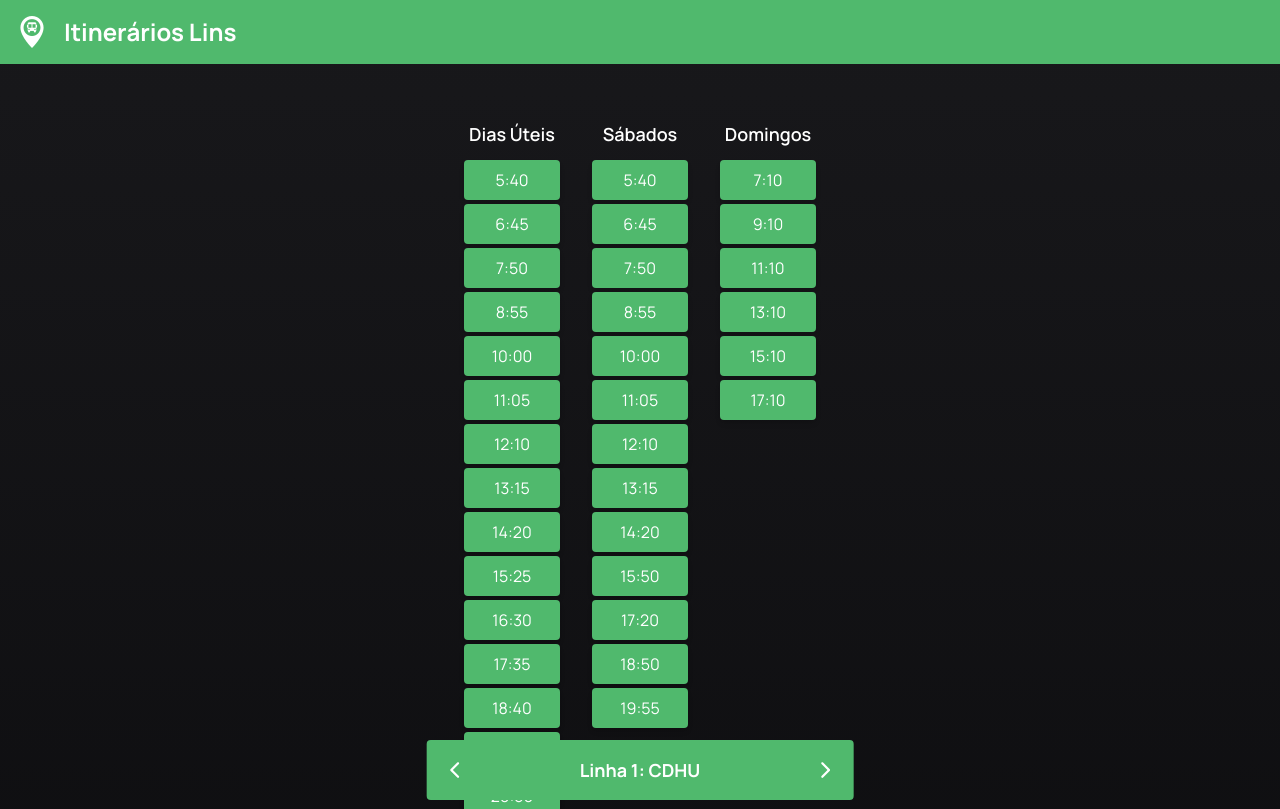
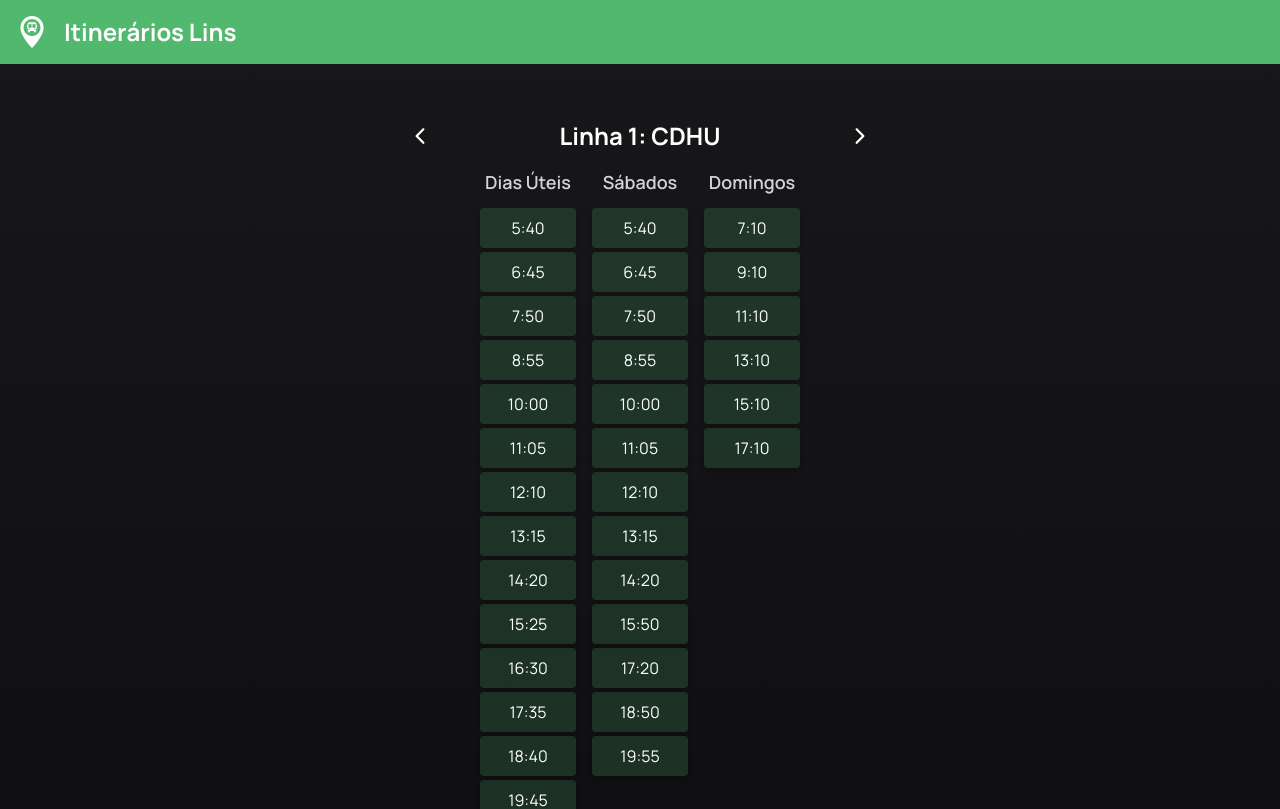
Before and after one commit to soliveirarm/lins-bus, a React (Vite) app: page / in a window 1280 px wide. Shown: the top 809 px of the page. Built offline with nearby package versions, Linux system fonts and the light colour scheme.

Commit message:
feat: change interface
- remove bottom bar
- add line number and name on top
- add menu to select a specific line

```diff
--- a/index.html
+++ b/index.html
@@ -1,5 +1,5 @@
 <!DOCTYPE html>
-<html lang="en">
+<html lang="pt-br">
   <head>
     <meta charset="UTF-8" />
     <link rel="shortcut icon" href="favicon.png" type="image/x-icon" />
--- a/src/App.jsx
+++ b/src/App.jsx
@@ -5,10 +5,11 @@ import BusLineSchedule from "./components/BusLineSchedule"
 import Legend from "./components/Legend"
 import Header from "./components/Header"
 import Footer from "./components/Footer"
-import BottomNavBar from "./components/BottomNavBar"
+import LinesModal from "./components/LinesModal"
 
 function App() {
   const [line, setLine] = useState(1)
+  const [isHidden, setIsHidden] = useState(true)
 
   const nextLine = () => {
     if (line === 11) setLine(1)
@@ -32,18 +33,20 @@ function App() {
           nextLine={nextLine}
           previousLine={previousLine}
           {...currentLine}
+          openModal={() => setIsHidden(false)}
         />
       </main>
+
+      <LinesModal
+        isHidden={isHidden}
+        setIsHidden={setIsHidden}
+        setLine={setLine}
+        itinerario={itinerario}
+      />
 
       <Legend />
 
       <Footer />
-
-      <BottomNavBar
-        currentLine={currentLine}
-        nextLine={nextLine}
-        previousLine={previousLine}
-      />
     </div>
   )
 }
--- a/src/components/BottomNavBar.jsx
+++ /dev/null
@@ -1,30 +0,0 @@
-/* eslint-disable react/prop-types */
-import { IoIosArrowForward, IoIosArrowBack } from "react-icons/io"
-import { useSwipeable } from "react-swipeable"
-
-function BottomNavBar({ currentLine, previousLine, nextLine }) {
-  const swipes = useSwipeable({
-    onSwipedLeft: nextLine,
-    onSwipedRight: previousLine,
-  })
-  return (
-    <div
-      {...swipes}
-      className="fixed bottom-0 w-full md:w-1/3 md:left-1/2 md:-translate-x-1/2"
-    >
-      <span className="flex justify-between  p-4 bg-custom-green rounded">
-        <button className="text-2xl" onClick={previousLine}>
-          <IoIosArrowBack />
-        </button>
-        <p className="font-bold text-lg">
-          Linha {currentLine.linha}: {currentLine.nome}
-        </p>
-        <button className="text-2xl" onClick={nextLine}>
-          <IoIosArrowForward />
-        </button>
-      </span>
-    </div>
-  )
-}
-
-export default BottomNavBar
--- a/src/components/BusLineSchedule.jsx
+++ b/src/components/BusLineSchedule.jsx
@@ -1,12 +1,42 @@
 /* eslint-disable react/prop-types */
 import TimetableList from "./TimetableList"
+import { IoIosArrowForward, IoIosArrowBack } from "react-icons/io"
+import { useSwipeable } from "react-swipeable"
 
-function BusLineSchedule({ horarios }) {
+function BusLineSchedule({
+  linha,
+  nome,
+  horarios,
+  previousLine,
+  nextLine,
+  openModal,
+}) {
   const { dias_uteis, sabados, domingos } = horarios
+
+  const swipeable = useSwipeable({
+    onSwipedLeft: nextLine,
+    onSwipedRight: previousLine,
+  })
 
   return (
     <div className="flex flex-col items-center gap-4 p-4">
-      <span className="flex gap-4 sm:gap-8">
+      <span className="w-full sm:w-auto flex justify-between items-center gap-4">
+        <button className="text-2xl" onClick={previousLine}>
+          <IoIosArrowBack />
+        </button>
+
+        <button onClick={openModal} className=" sm:w-96 text-center">
+          <h2 className="text-xl sm:text-2xl font-bold">
+            Linha {linha}: {nome}
+          </h2>
+        </button>
+
+        <button className="text-2xl" onClick={nextLine}>
+          <IoIosArrowForward />
+        </button>
+      </span>
+
+      <span {...swipeable} className="flex gap-4">
         <TimetableList title="Dias Úteis" day={dias_uteis} />
         <TimetableList title="Sábados" day={sabados} />
         {domingos && <TimetableList title="Domingos" day={domingos} />}
--- a/src/components/Footer.jsx
+++ b/src/components/Footer.jsx
@@ -1,6 +1,6 @@
 function Footer() {
   return (
-    <footer className="bg-black p-4 text-center mb-16">
+    <footer className="bg-black p-4 text-center">
       <p>
         Desenvolvido por{" "}
         <a
--- /dev/null
+++ b/src/components/LinesModal.jsx
@@ -0,0 +1,42 @@
+import { useState } from "react"
+import { IoIosClose } from "react-icons/io"
+
+/* eslint-disable react/prop-types */
+function LinesModal({ itinerario, setLine, isHidden, setIsHidden }) {
+  const [selected, isSelected] = useState(1)
+
+  const hideLineMenu = () => setIsHidden(true)
+  const handleClick = (line) => {
+    setLine(line)
+    isSelected(line)
+    hideLineMenu()
+  }
+  return (
+    <div
+      className={`${
+        isHidden ? "hidden" : null
+      } h-full overflow-y-scroll fixed top-0 left-[10%] w-full`}
+    >
+      <div className="relative bg-black">
+        <button onClick={hideLineMenu} className="absolute right-12 pt-5">
+          <IoIosClose size="36" />
+        </button>
+        <div className="flex flex-col p-4 pt-20 gap-2">
+          {itinerario.map((item) => (
+            <span
+              onClick={() => handleClick(item.linha)}
+              className={`${
+                selected === item.linha ? "selected" : null
+              } line-button text-xl font-semibold py-3 px-4`}
+              key={crypto.randomUUID()}
+            >
+              {item.linha} - {item.nome}
+            </span>
+          ))}
+        </div>
+      </div>
+    </div>
+  )
+}
+
+export default LinesModal
--- a/src/components/TimetableList.jsx
+++ b/src/components/TimetableList.jsx
@@ -3,11 +3,13 @@
 function TimetableList({ title, day = [] }) {
   return (
     <div>
-      <h3 className="font-semibold text-lg mb-3 text-center">{title}</h3>
+      <h3 className="font-semibold text-lg mb-3 text-center text-zinc-300">
+        {title}
+      </h3>
       <ul className="flex flex-col gap-1 items-center">
         {day.map(({ horario, tags }) => (
           <li
-            className="relative flex flex-col py-2 rounded bg-custom-green text-white shadow-md w-24 text-center cursor-pointer"
+            className="relative flex flex-col py-2 rounded bg-custom-green/20 text-white shadow-md w-24 text-center cursor-pointer"
             key={horario}
           >
             <p>{horario}</p>
--- a/src/index.css
+++ b/src/index.css
@@ -10,9 +10,13 @@
 }
 
 ::-webkit-scrollbar {
-  width: 8px;
+  width: 6px;
 }
 
 ::-webkit-scrollbar-thumb {
   @apply bg-custom-green rounded;
 }
+
+.line-button.selected {
+  @apply bg-custom-green text-white;
+}
```
